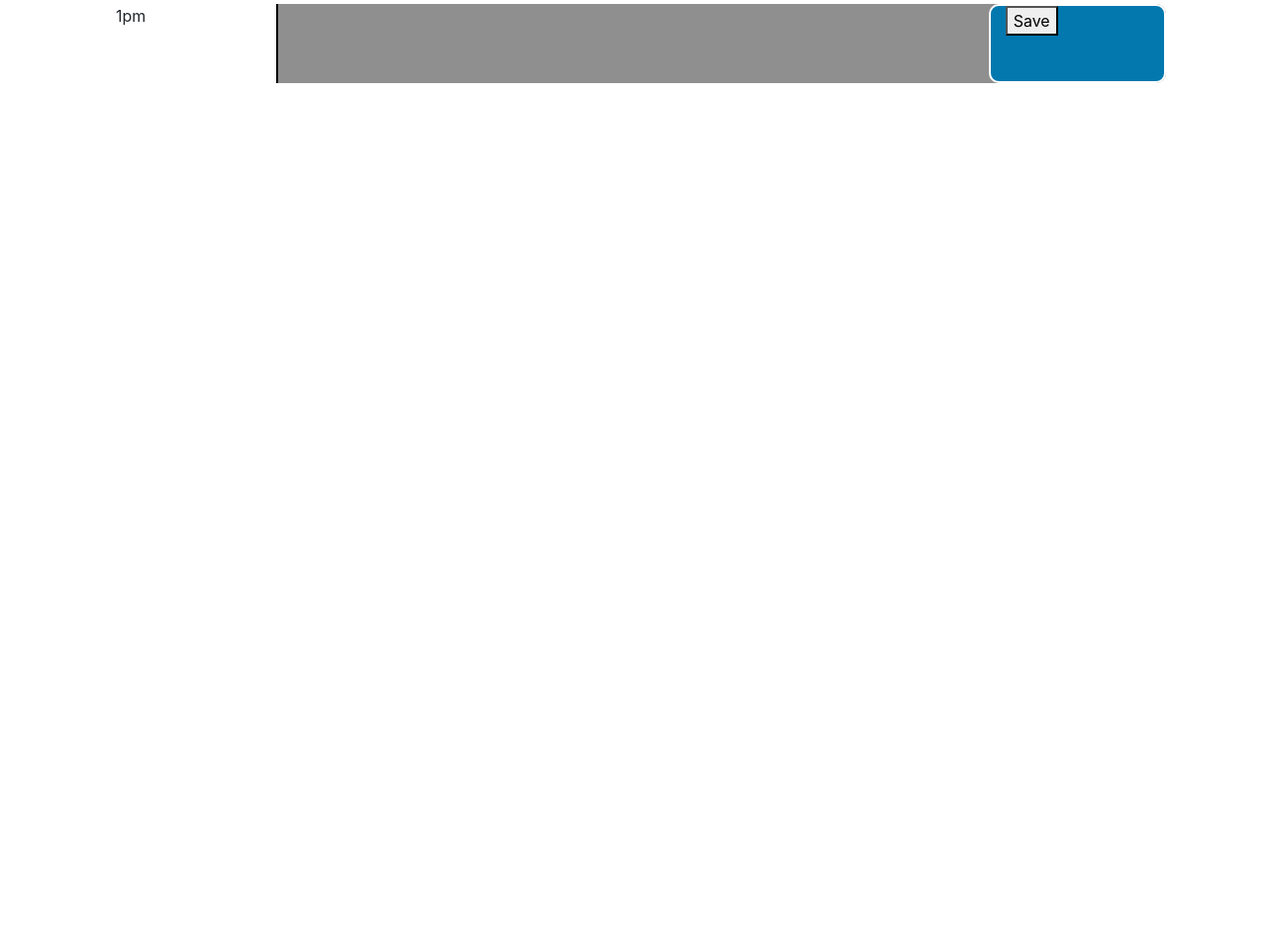
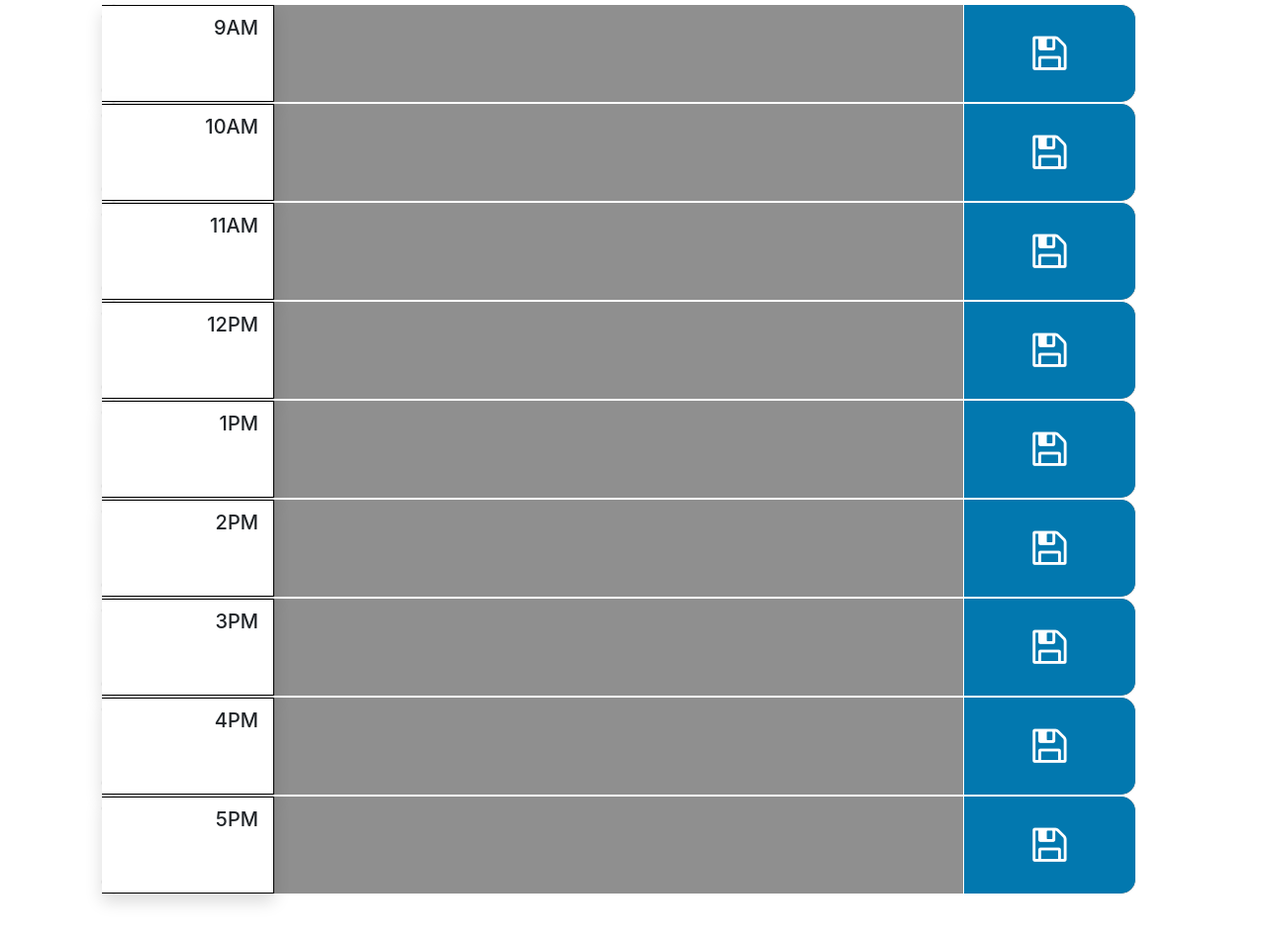
Before and after one commit to MESellassie/planner.github.io, a plain HTML site: page index.html in a window 1280 px wide. Shown: the part 395-1348 px from the top of the page at 99% size. Before the commit the page ends 800 px from the top, so only its background shows below. Drawn offline with nearby package versions, Linux system fonts and the light colour scheme.

Commit message:
CODE: Finished the formatting for the page layout and css.

```diff
--- a/index.html
+++ b/index.html
@@ -9,6 +9,9 @@
     <!-- Bootstrap link -->
     <link rel="stylesheet" href="https://stackpath.bootstrapcdn.com/bootstrap/4.4.1/css/bootstrap.min.css"
         integrity="sha384-Vkoo8x4CGsO3+Hhxv8T/Q5PaXtkKtu6ug5TOeNV6gBiFeWPGFN9MuhOf23Q9Ifjh" crossorigin="anonymous">
+
+    <!-- Link for save icon -->
+    <link rel="stylesheet" href="https://cdnjs.cloudflare.com/ajax/libs/font-awesome/4.7.0/css/font-awesome.min.css">
 
 
     <!-- Moment.js link -->
@@ -38,26 +41,122 @@
 
         <div class="jumbotron" style="background-color:white">
 
-            <!-- 1pm... -->
+            <!-- 9am -->
             <div class="row" style="background-color: rgb(143, 143, 143)">
-                <div class="time col-md-2">
-                    1pm
+                <div class="time shadow col-sm-2">
+                    <h1>9AM</h1>
                 </div>
-                <div class="col-md-8">
+                <div class="col-sm-8">
                     <input id="tasks" />
                 </div>
-                <div class="saveIcon col-md-2">
-                    <button>Save</button>
+                <div class="saveIcon col-sm-2">
+                    <i style="font-size:40px" class="fa"><a href="#" style="color:white">&#xf0c7;</a></i>
                 </div>
             </div>
 
-            <!-- <div class="card col-lg-12">
-                <div class="time col-lg-2"></div>
-                <div class="card-body col-lg-8">write tasks here</div>
-                <button class="saveIcon col-lg-2">
-                    <i class="fa fa-lock"></i>
-                </button>
-            </div> -->
+            <!-- 10am -->
+            <div class="row" style="background-color: rgb(143, 143, 143)">
+                <div class="time shadow col-sm-2">
+                    <h1>10AM</h1>
+                </div>
+                <div class="col-sm-8">
+                    <input id="tasks" />
+                </div>
+                <div class="saveIcon col-sm-2">
+                    <i style="font-size:40px" class="fa"><a href="#" style="color:white">&#xf0c7;</a></i>
+                </div>
+            </div>
+
+            <!-- 11am -->
+            <div class="row" style="background-color: rgb(143, 143, 143)">
+                <div class="time shadow col-sm-2">
+                    <h1>11AM</h1>
+                </div>
+                <div class="col-sm-8">
+                    <input id="tasks" />
+                </div>
+                <div class="saveIcon col-sm-2">
+                    <i style="font-size:40px" class="fa"><a href="#" style="color:white">&#xf0c7;</a></i>
+                </div>
+            </div>
+
+            <!-- 12pm -->
+            <div class="row" style="background-color: rgb(143, 143, 143)">
+                <div class="time shadow col-sm-2">
+                    <h1>12PM</h1>
+                </div>
+                <div class="col-sm-8">
+                    <input id="tasks" />
+                </div>
+                <div class="saveIcon col-sm-2">
+                    <i style="font-size:40px" class="fa"><a href="#" style="color:white">&#xf0c7;</a></i>
+                </div>
+            </div>
+
+            <!-- 1pm -->
+            <div class="row" style="background-color: rgb(143, 143, 143)">
+                <div class="time shadow col-sm-2">
+                    <h1>1PM</h1>
+                </div>
+                <div class="col-sm-8">
+                    <input id="tasks" />
+                </div>
+                <div class="saveIcon col-sm-2">
+                    <i style="font-size:40px" class="fa"><a href="#" style="color:white">&#xf0c7;</a></i>
+                </div>
+            </div>
+
+            <!-- 2pm -->
+            <div class="row" style="background-color: rgb(143, 143, 143)">
+                <div class="time shadow col-sm-2">
+                    <h1>2PM</h1>
+                </div>
+                <div class="col-sm-8">
+                    <input id="tasks" />
+                </div>
+                <div class="saveIcon col-sm-2">
+                    <i style="font-size:40px" class="fa"><a href="#" style="color:white">&#xf0c7;</a></i>
+                </div>
+            </div>
+
+            <!-- 3pm -->
+            <div class="row" style="background-color: rgb(143, 143, 143)">
+                <div class="time shadow col-sm-2">
+                    <h1>3PM</h1>
+                </div>
+                <div class="col-sm-8">
+                    <input id="tasks" />
+                </div>
+                <div class="saveIcon col-sm-2">
+                    <i style="font-size:40px" class="fa"><a href="#" style="color:white">&#xf0c7;</a></i>
+                </div>
+            </div>
+
+            <!-- 4pm -->
+            <div class="row" style="background-color: rgb(143, 143, 143)">
+                <div class="time shadow col-sm-2">
+                    <h1>4PM</h1>
+                </div>
+                <div class="col-sm-8">
+                    <input id="tasks" />
+                </div>
+                <div class="saveIcon col-sm-2">
+                    <i style="font-size:40px" class="fa"><a href="#" style="color:white">&#xf0c7;</a></i>
+                </div>
+            </div>
+
+            <!-- 5pm -->
+            <div class="row" style="background-color: rgb(143, 143, 143)">
+                <div class="time shadow col-sm-2">
+                    <h1>5PM</h1>
+                </div>
+                <div class="col-sm-8">
+                    <input id="tasks" />
+                </div>
+                <div class="saveIcon col-sm-2">
+                    <i style="font-size:40px" class="fa"><a href="#" style="color:white">&#xf0c7;</a></i>
+                </div>
+            </div>
 
 
         </div>
--- a/style.css
+++ b/style.css
@@ -17,10 +17,6 @@ hr {
     font-size: 20px;
 }
 
-.row {
-    border-radius: 10px;
-
-}
 
 #tasks {
     height: 100%;
@@ -32,31 +28,47 @@ hr {
 
 }
 
-.card {
-    /* height: 80px;
-    border: 1px solid white; */
-    /* background: rgb(143, 143, 143); */
-    /* border-radius: 10px;
-    padding-left: 0; */
+.row {
+    height: 100px;
+    width: 100%;
+    border: 1px solid white;
+    border-radius: 15px;
+}
+
+h1 {
+    font-size: 20px;
+    text-align: right;
+    padding-top: 10px;
 }
 
 .time {
     background: white;
-    min-height: 100%;
-    width: 80px;
-    border: 0;
-    border-right: 2px solid black;
-
+    border-right: 1px solid black;
+    border-top: 1px solid black;
+    border-bottom: 1px solid black;
 }
 
 .saveIcon {
     background: rgb(2, 120, 175);
-    border: 2px solid white;
-    border-radius: 10px;
-    height: 80px;
-    width: 80px;
+    border-left: 1px solid white;
+    border-top-right-radius: 15px;
+    border-bottom-right-radius: 15px;
+    display: block;
+    text-align: center;
+    position: relative;
 }
 
-.fa.fa-lock {
+
+.fa {
+    position: absolute;
+    top: 50%;
+    left: 50%;
+    transform: translate(-50%,-50%);
+}
+
+/* .fa {
     color: white;
-}
+    padding-top: 30px;
+    padding-left: 50px;
+    position: relative;
+} */
```
